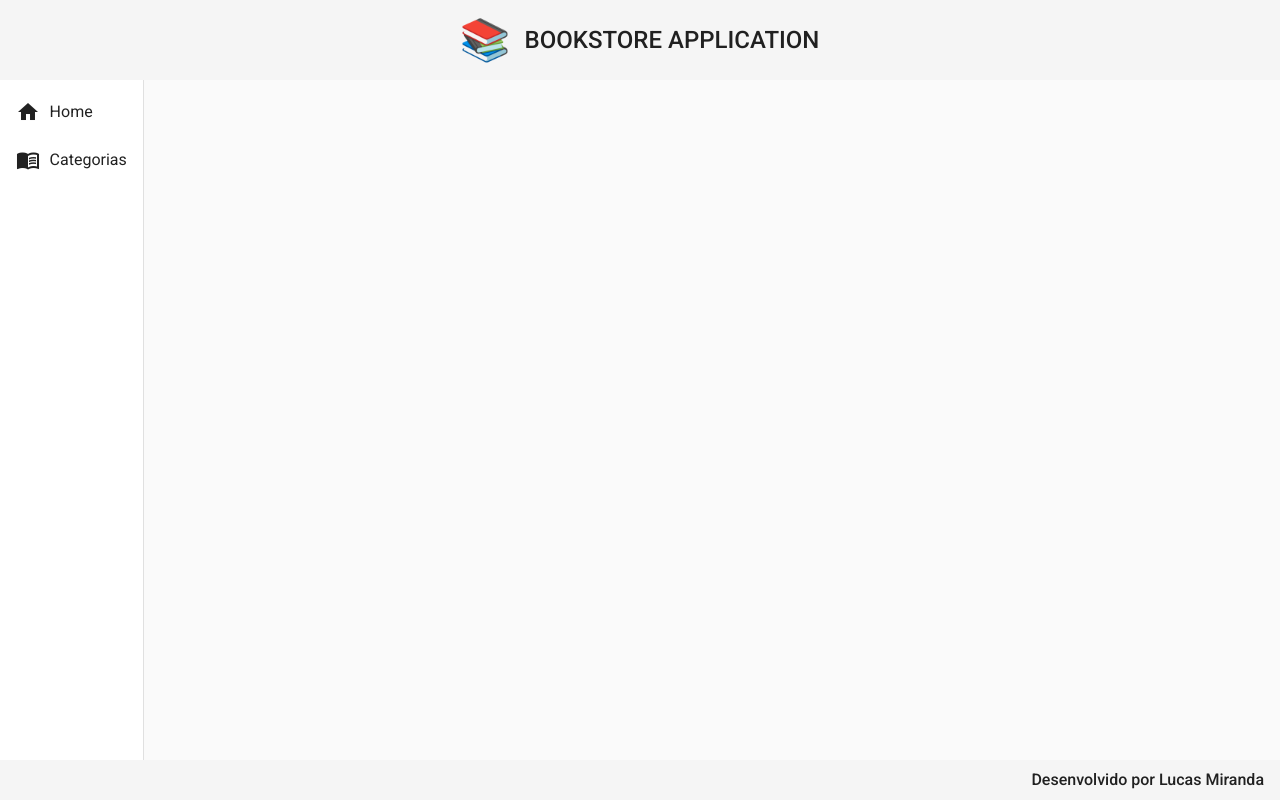
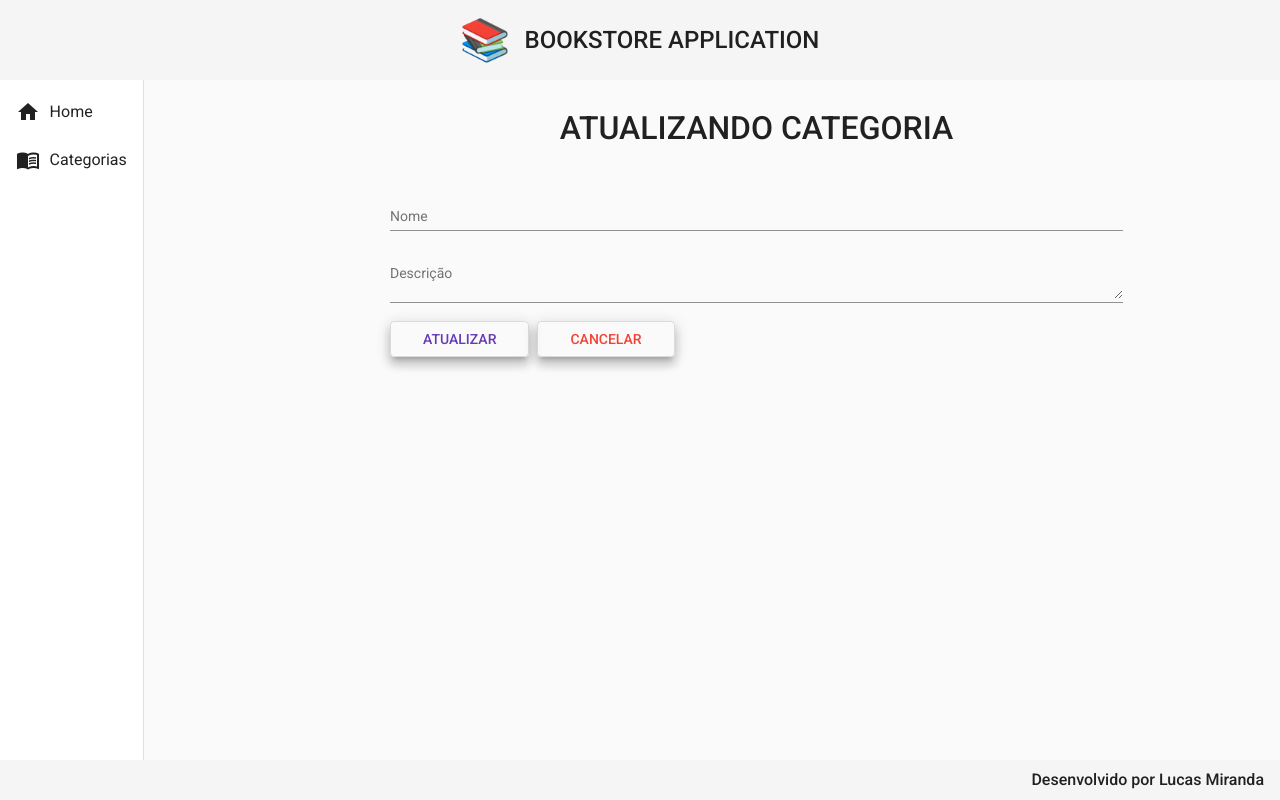
Before and after one commit to lucasg-mm/bookstore-front, an Angular app: page /categorias/update/1 in a window 1280 px wide. Before the commit this address led to /. Built offline with nearby package versions, Linux system fonts and the light colour scheme; no server answers.

Commit message:
Added UPDATE for 'categoria'

```diff
--- a/src/app/app-routing.module.ts
+++ b/src/app/app-routing.module.ts
@@ -3,6 +3,7 @@ import { RouterModule, Routes } from '@angular/router';
 import { CategoriaCreateComponent } from './components/views/categoria/categoria-create/categoria-create.component';
 import { CategoriaDeleteComponent } from './components/views/categoria/categoria-delete/categoria-delete.component';
 import { CategoriaReadComponent } from './components/views/categoria/categoria-read/categoria-read.component';
+import { CategoriaUpdateComponent } from './components/views/categoria/categoria-update/categoria-update.component';
 import { HomeComponent } from './components/views/home/home.component';
 
 const routes: Routes = [
@@ -21,6 +22,10 @@ const routes: Routes = [
   {
     path: 'categorias/delete/:id',
     component: CategoriaDeleteComponent
+  },
+  {
+    path: 'categorias/update/:id',
+    component: CategoriaUpdateComponent
   }
 ];
 
--- a/src/app/app.module.ts
+++ b/src/app/app.module.ts
@@ -23,6 +23,7 @@ import { MatInputModule } from "@angular/material/input";
 import { MatFormFieldModule } from "@angular/material/form-field";
 import { MatSnackBarModule } from "@angular/material/snack-bar";
 import { CategoriaDeleteComponent } from './components/views/categoria/categoria-delete/categoria-delete.component';
+import { CategoriaUpdateComponent } from './components/views/categoria/categoria-update/categoria-update.component';
 
 @NgModule({
   declarations: [
@@ -34,6 +35,7 @@ import { CategoriaDeleteComponent } from './components/views/categoria/categoria
     CategoriaReadComponent,
     CategoriaCreateComponent,
     CategoriaDeleteComponent,
+    CategoriaUpdateComponent,
   ],
   imports: [
     BrowserModule,
--- a/src/app/components/views/categoria/categoria-read/categoria-read.component.html
+++ b/src/app/components/views/categoria/categoria-read/categoria-read.component.html
@@ -3,7 +3,8 @@
         <h1>Categorias</h1>
     </div>
 
-    <button class="mat-elevation-z8" (click)="navegarParaCategoriaCreate()" mat-stroked-button color="primary">NOVA CATEGORIA</button>
+    <button class="mat-elevation-z8" (click)="navegarParaCategoriaCreate()" mat-stroked-button color="primary">NOVA
+        CATEGORIA</button>
 
     <div class="mat-elevation-z8 content-table">
         <table class="table" mat-table [dataSource]="categorias">
@@ -40,7 +41,7 @@
             <ng-container matColumnDef="acoes">
                 <th class="mat-header" mat-header-cell *matHeaderCellDef> AÇÕES </th>
                 <td mat-cell *matCellDef="let row">
-                    <a class="edit" href="#">
+                    <a class="edit" routerLink="update/{{ row.id }}">
                         <i class="material-icons">
                             edit
                         </i>
--- /dev/null
+++ b/src/app/components/views/categoria/categoria-update/categoria-update.component.css
@@ -0,0 +1,26 @@
+form {
+    text-align: center;
+    width: 70%;
+    margin: 2rem auto 0 auto;
+  }
+
+  h1{
+      font-size: 2rem;
+      font-weight: 500;
+      margin-bottom: 3rem;
+  }
+
+  .form{
+      width: 100%;
+  }
+
+  .buttons{
+      width: 100%;
+      text-align: start;
+  }
+
+  button{
+      margin-right: .5rem;
+      padding-right: 2rem;
+      padding-left: 2rem;
+  }
--- /dev/null
+++ b/src/app/components/views/categoria/categoria-update/categoria-update.component.html
@@ -0,0 +1,18 @@
+<form>
+    <h1>ATUALIZANDO CATEGORIA</h1>
+
+    <mat-form-field class="form">
+        <mat-label>Nome</mat-label>
+        <input [(ngModel)]="categoria.nome" matInput type="text" name="nome" placeholder="Ex. Computação">
+    </mat-form-field>
+
+    <mat-form-field class="form">
+        <mat-label>Descrição</mat-label>
+        <textarea [(ngModel)]="categoria.descricao" matInput type="text" name="descricao" placeholder="Ex. Livros de Computação"></textarea>
+    </mat-form-field>
+
+    <div class="buttons">
+        <button (click)="update()" class="mat-elevation-z8" mat-stroked-button color="primary">ATUALIZAR</button>
+        <button (click)="cancel()" class="mat-elevation-z8" mat-stroked-button color="warn">CANCELAR</button>
+    </div>
+</form>
--- /dev/null
+++ b/src/app/components/views/categoria/categoria-update/categoria-update.component.ts
@@ -0,0 +1,48 @@
+import { Component, OnInit } from "@angular/core";
+import { ActivatedRoute, Router } from "@angular/router";
+import { Categoria } from "../categoria-read/categoria.model";
+import { CategoriaService } from "../categoria.service";
+
+@Component({
+  selector: "app-categoria-update",
+  templateUrl: "./categoria-update.component.html",
+  styleUrls: ["./categoria-update.component.css"],
+})
+export class CategoriaUpdateComponent implements OnInit {
+  categoria: Categoria = {
+    id: "",
+    nome: "",
+    descricao: "",
+  };
+
+  constructor(
+    private service: CategoriaService,
+    private route: ActivatedRoute,
+    private router: Router
+  ) {}
+
+  ngOnInit(): void {
+    this.categoria.id = this.route.snapshot.paramMap.get("id")!;
+    this.findById();
+  }
+
+  findById(): void {
+    this.service.findById(this.categoria.id!).subscribe((resposta) => {
+      this.categoria.nome = resposta.nome;
+      this.categoria.descricao = resposta.descricao;
+    });
+  }
+
+  update(): void {
+    this.service.update(this.categoria).subscribe((resposta) => {
+      this.router.navigate(["categorias"]);
+      this.service.mensagem("Categoria atualizada com sucesso");
+    }, err => {
+      this.service.mensagem("Validar se todos os campos estão preenchidos corretamente!");
+    });
+  }
+
+  cancel(): void{
+    this.router.navigate(["categorias"]);
+  }
+}
--- a/src/app/components/views/categoria/categoria.service.ts
+++ b/src/app/components/views/categoria/categoria.service.ts
@@ -34,6 +34,11 @@ export class CategoriaService {
     return this.http.delete<void>(url);
   }
 
+  update(categoria: Categoria): Observable<void>{
+    const url = `${this.baseUrl}/categorias/${categoria.id}`;
+    return this.http.put<void>(url, categoria);
+  }
+
   mensagem(str: String): void {
     this._snack.open(`${str}`, "OK", {
       horizontalPosition: "end",
```
